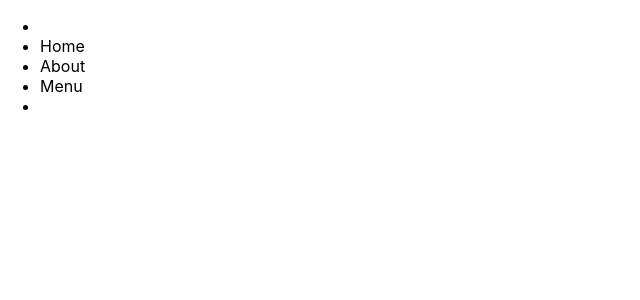
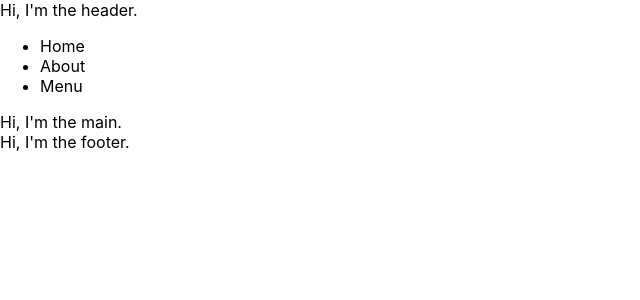
Before and after one commit to bkfwebdev/bkf-meta-capstone, a React (Create React App) app: page / in a window 1280 px wide. Shown: the top 300 px of the page, without its empty margins (0-640 px from the left). Built offline with nearby package versions, Linux system fonts and the light colour scheme.

Commit message:
basic styling and page/component stubs

```diff
--- a/src/components/Footer.js
+++ b/src/components/Footer.js
@@ -2,8 +2,8 @@ import React from 'react';
 
 const Footer = () => {
   return (
-    <footer>
-      {/* Footer content goes here */}
+    <footer className='lemonFooter'>
+      Hi, I'm the footer.
     </footer>
   );
 };
--- a/src/components/Header.js
+++ b/src/components/Header.js
@@ -2,8 +2,8 @@ import React from 'react';
 
 const Header = () => {
   return (
-    <header>
-      {/* Your header content goes here */}
+    <header className='lemonHeader'>
+     Hi, I'm the header.
     </header>
   );
 }
--- a/src/components/Main.js
+++ b/src/components/Main.js
@@ -2,8 +2,8 @@ import React from 'react';
 
 const Main = () => {
   return (
-    <main>
-      {/* Your component content goes here */}
+    <main className='lemonMain'>
+      Hi, I'm the main.
     </main>
   );
 }
--- a/src/components/Nav.js
+++ b/src/components/Nav.js
@@ -2,14 +2,13 @@ import React from 'react';
 
 const Nav = () => {
   return (
-    <nav>
-      {/* Your navigation content goes here */}
+    <nav className='lemonNav'>
       <ul>
-        <li><img></img></li>
+
         <li>Home</li>
         <li>About</li>
         <li>Menu</li>
-        <li></li>
+
       </ul>
     </nav>
   );
```
Also changed, not shown: src/components/BookTable.jsx (added, +11 -0 lines), src/components/CallToAction.jsx (added, +11 -0 lines), src/components/Chicago.jsx (added, +11 -0 lines), src/components/CustomerSay.jsx (added, +11 -0 lines), src/components/HomePage.jsx (added, +11 -0 lines), src/components/Specials.jsx (added, +11 -0 lines).
